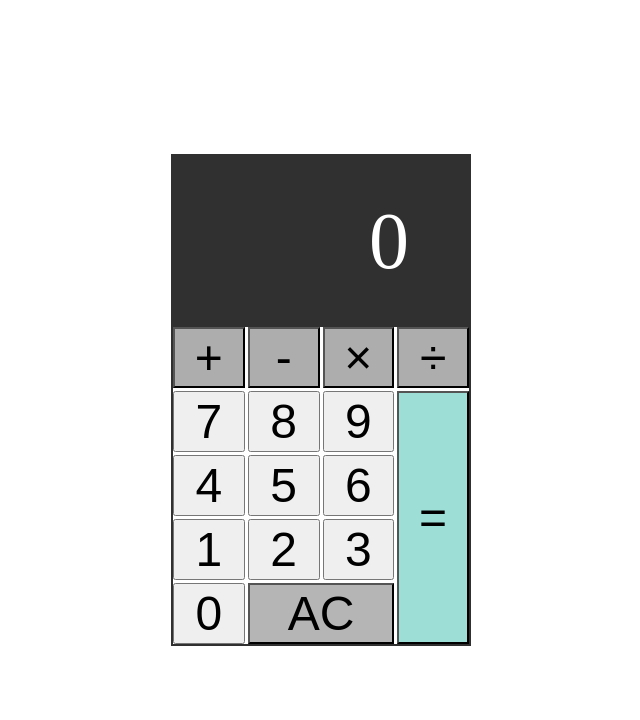
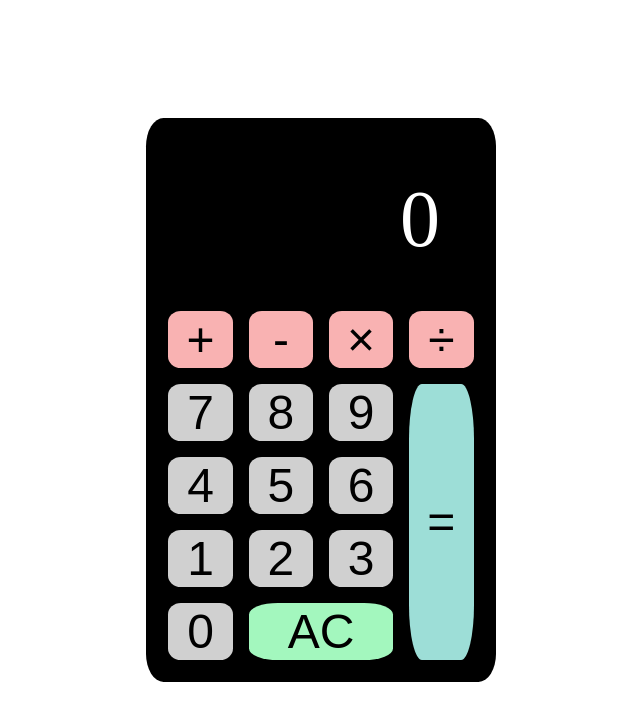
Before and after one commit to solgaezhova/calculator_js, a plain HTML site: page index.html in a window 1280 px wide. Shown: the whole page, without its empty margins (319-959 px from the left). Drawn offline with Linux system fonts and the light colour scheme.

Commit message:
Styled the calculator

```diff
--- a/style.css
+++ b/style.css
@@ -12,36 +12,44 @@ body {
 
 button {
   font-size: 3rem;
-/* width: 10rem; */
 }
 
 .calculator {
-    width: 300px;
-    border: 2px solid rgb(48, 48, 48);
+    width: 350px;
+    background-color: black;
+    padding: 1rem;
+    border-radius: 5%;
 }
 
 .calculator-display {
-  background-color: rgb(48, 48, 48);
   color: white;
   font-size: 5rem;
-  padding: 0.5em 0.75em;
+  padding: 0.5em;
   text-align: right;
 }
 
 .calculator-keys {
-  background-color: rgb(181, 181, 181);
   display: grid;
   grid-gap: 3px;
   grid-template-columns: repeat(4, 1fr);
-}
-
-.calculator-keys {
-  background-color: white;
   text-align: center;
 }
 
+button {
+    border-radius: 20%;
+    margin: 0.4rem;
+    border-style: none;
+    background-color: rgb(208, 208, 208);
+}
+
+button:hover {
+    opacity: 0.8;
+    transform: scale(1.05);
+}
+
 .key-operator {
-  background-color: rgb(174, 173, 173);
+  background-color: rgb(249, 178, 178);
+
 }
 
 .key-equal {
@@ -52,5 +60,13 @@ button {
 
 .key-clear {
     grid-column: 2 / span 2;
-    background-color: rgb(181, 181, 181);
+    background-color: rgb(163, 247, 190);
 }
+
+.key-operator:hover, .key-clear:hover, .key-number:hover {
+    transform: scale(1.1);
+}
+
+.key-equal:hover {
+    transform: scale(1.05);
+}
```
Also changed, not shown: index.html (+3 -0 lines), index.js (+4 -4 lines).
